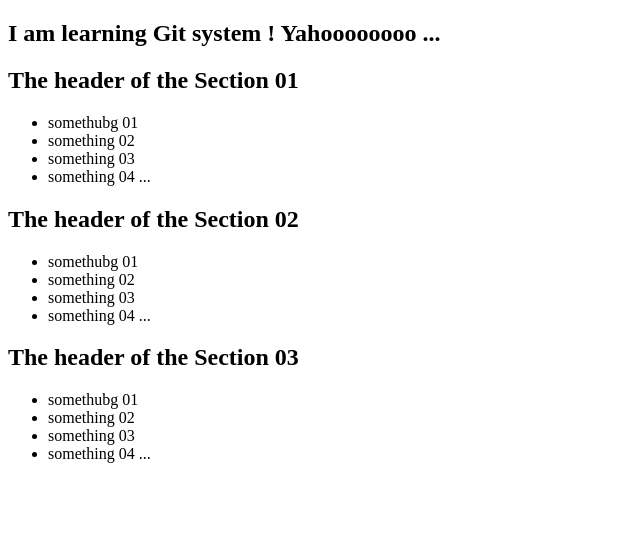
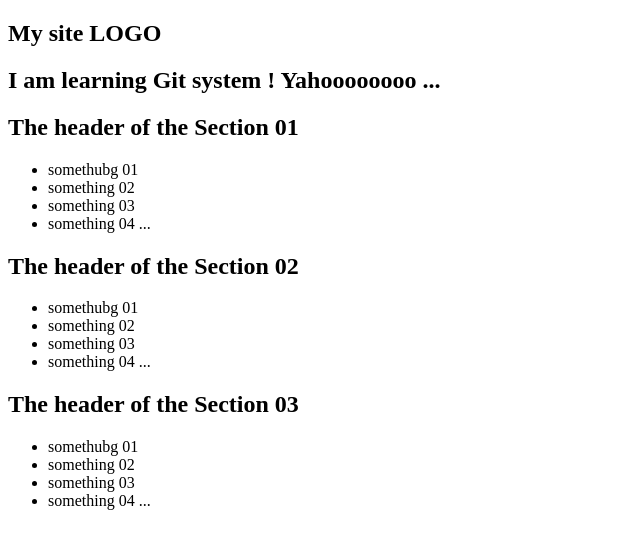
Before and after one commit to grinature/fe-m02-lecture-test, a plain HTML site: page index.html in a window 1280 px wide. Shown: the whole page, without its empty margins (0-640 px from the left). Drawn offline with Linux system fonts and the light colour scheme.

Commit message:
me: I've just added the header to the page

```diff
--- a/index-html.html
+++ b/index.html
@@ -7,6 +7,10 @@
 <body>
   <div class="core_wrapper">
     <section class="core">
+      <div class="header">
+        <h1>My site LOGO</h1>
+      </div>
+
       <h1 id="greeting">I am learning Git system ! Yahoooooooo ...</h1>
       <section>
         <h2 id="secHeader-01">The header of the Section 01</h2>
```
